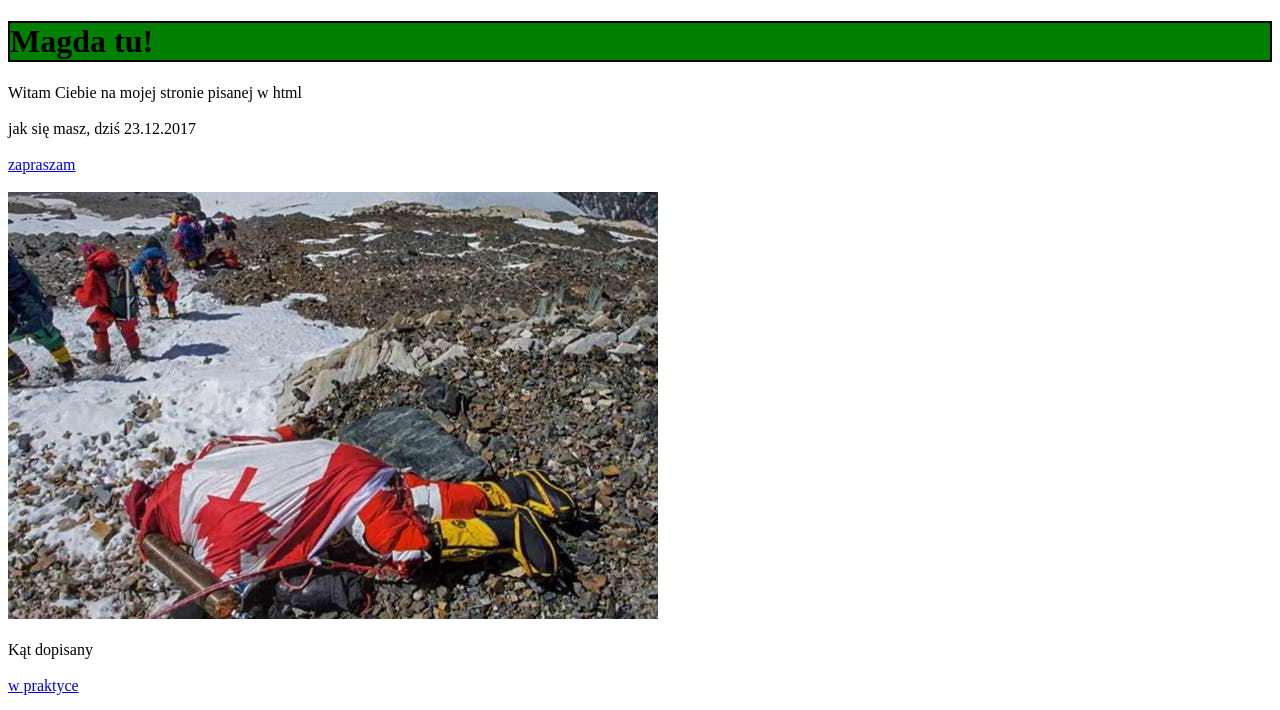
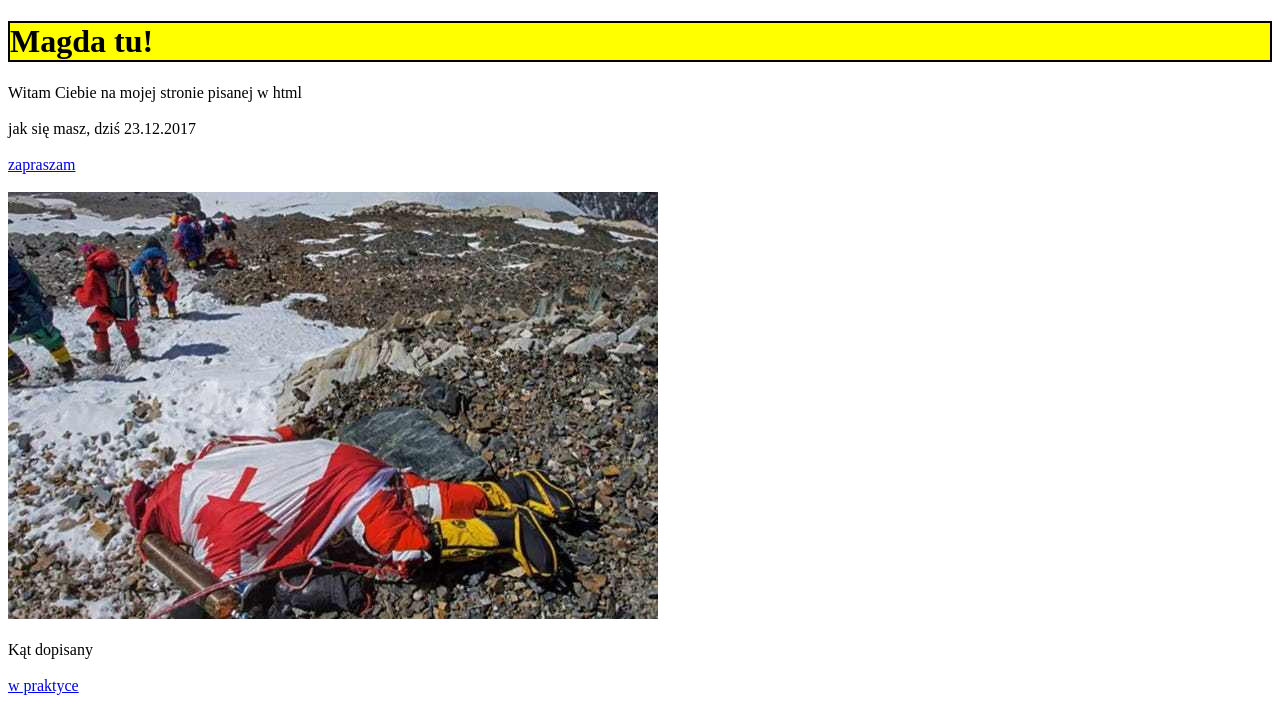
Before and after one commit to magdap117/magdap117.github.io, a plain HTML site: page index.html in a window 1280 px wide. Shown: the top 710 px of the page. Drawn offline with Linux system fonts and the light colour scheme.

Commit message:
Update index.html

```diff
--- a/index.html
+++ b/index.html
@@ -8,7 +8,7 @@
     <meta http-equiv="X-UA-Compatible" content= "IE=efge,chrome=1" />
 </head>
 <body>
-<h1 style="border:2px solid black;background-color:green;"> Magda tu! </h1>
+<h1 style="border:2px solid black;background-color:yellow;"> Magda tu! </h1>
  Witam Ciebie na mojej stronie pisanej w html <br> <br/>
     jak się masz, dziś 23.12.2017
  <br> <br/>
```
